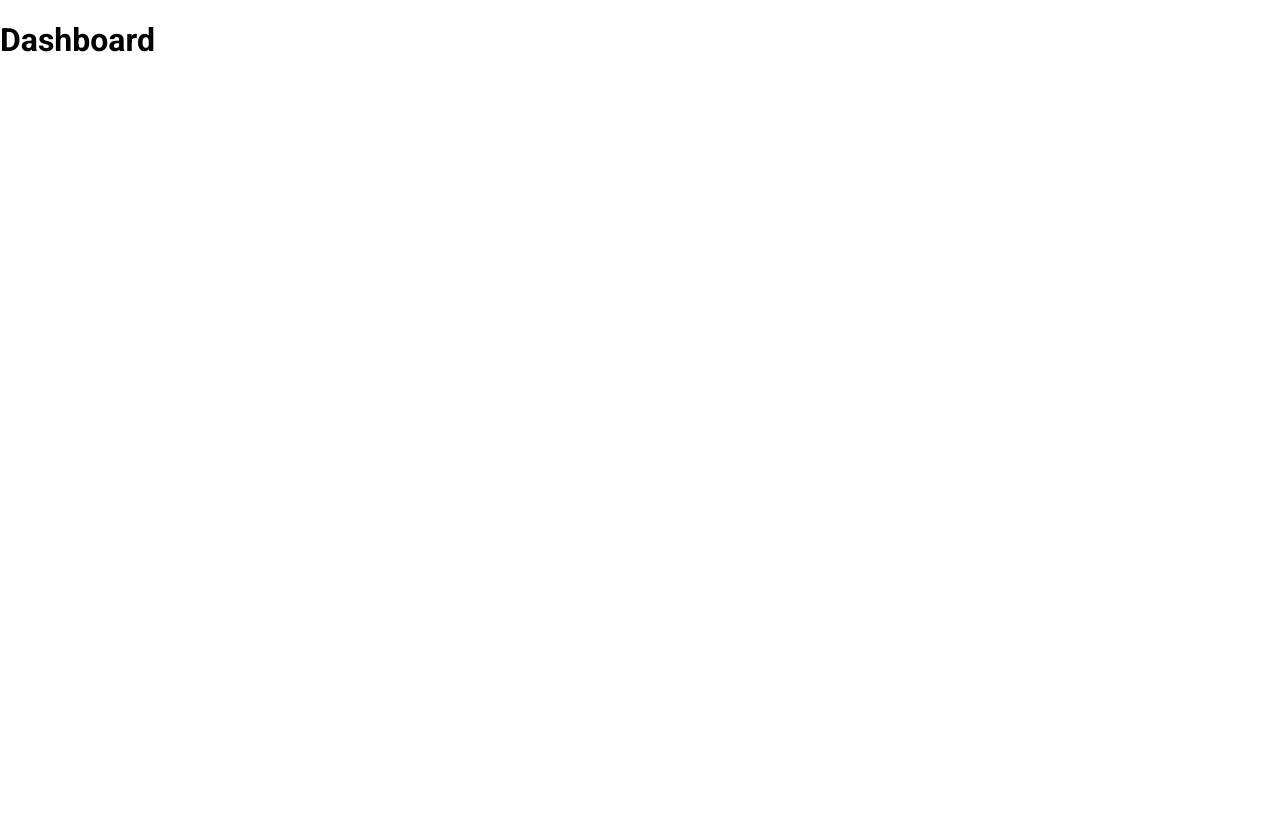
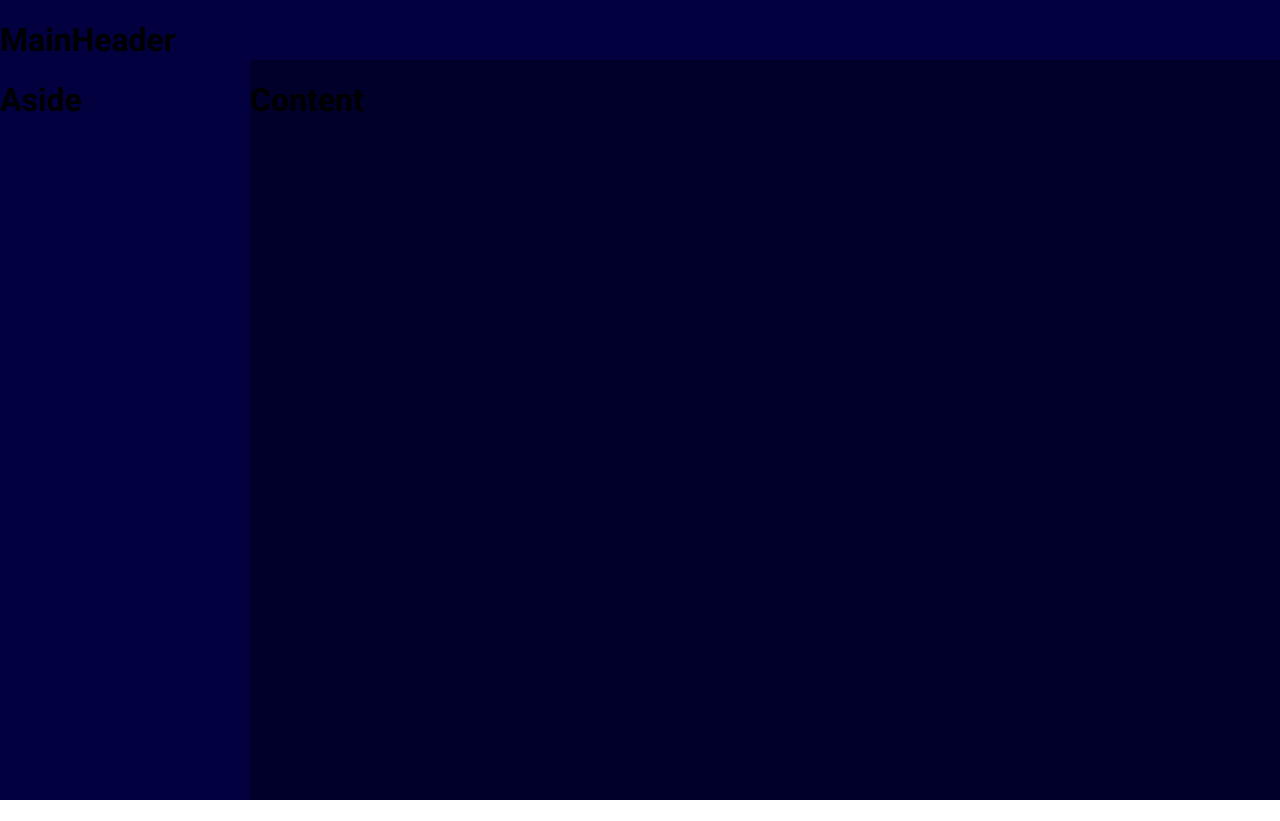
Before and after one commit to BVictorsk/my_finances, a React (Create React App) app: page / in a window 1280 px wide. After the commit the page ends 800 px from the top, so only its background shows below. Built offline with nearby package versions, Linux system fonts and the light colour scheme.

Commit message:
added grid layout

```diff
--- a/src/App.tsx
+++ b/src/App.tsx
@@ -1,11 +1,12 @@
-import Dashboard from './pages/dashboard';
+import Layout from './components/layout';
 import GlobalStyles from './styles/GlobalStyles';
+
 
 const App: React.FC = () => {
   return (
     <>
       <GlobalStyles />
-      <Dashboard />
+      <Layout />
     </>
   );
 }
--- /dev/null
+++ b/src/components/aside/index.tsx
@@ -0,0 +1,12 @@
+import React from 'react';
+import { Container } from './styles'
+
+const Aside: React.FC = () => {
+    return (
+        <Container>
+            <h1>Aside</h1>
+        </Container>
+    );
+  }
+
+  export default Aside;
--- /dev/null
+++ b/src/components/aside/styles.ts
@@ -0,0 +1,7 @@
+import styled from 'styled-components';
+
+export const Container = styled.div `
+    grid-area: AS;
+
+    background-color: #02003f;
+`;
--- /dev/null
+++ b/src/components/content/index.tsx
@@ -0,0 +1,12 @@
+import React from 'react';
+import { Container } from './styles'
+
+const Content: React.FC = () => {
+    return (
+        <Container>
+            <h1>Content</h1>
+        </Container>
+    );
+  }
+
+  export default Content;
--- /dev/null
+++ b/src/components/content/styles.ts
@@ -0,0 +1,7 @@
+import styled from 'styled-components';
+
+export const Container = styled.div `
+    grid-area: CT;
+
+    background-color: #00002a;
+`;
--- /dev/null
+++ b/src/components/layout/index.tsx
@@ -0,0 +1,17 @@
+import React from 'react';
+import Aside from '../aside';
+import Content from '../content';
+import MainHeader from '../mainHeader';
+import { Grid } from './styles'
+
+const Layout: React.FC = () => {
+    return (
+        <Grid>
+            <MainHeader />
+            <Aside />
+            <Content />
+        </Grid>
+    );
+  }
+
+  export default Layout;
--- /dev/null
+++ b/src/components/layout/styles.ts
@@ -0,0 +1,13 @@
+import styled from 'styled-components';
+
+export const Grid = styled.div `
+    display:  grid;
+    grid-template-columns: 250px auto;
+    grid-template-rows: 60px auto;
+    grid-template-areas:
+        'MH MH'
+        'AS CT';
+
+        height: 100vh;
+
+`;
--- /dev/null
+++ b/src/components/mainHeader/index.tsx
@@ -0,0 +1,12 @@
+import React from 'react';
+import { Container } from './styles'
+
+const MainHeader: React.FC = () => {
+    return (
+        <Container>
+            <h1>MainHeader</h1>
+        </Container>
+    );
+  }
+
+  export default MainHeader;
--- /dev/null
+++ b/src/components/mainHeader/styles.ts
@@ -0,0 +1,7 @@
+import styled from 'styled-components';
+
+export const Container = styled.div `
+    grid-area: MH;
+
+    background-color: #02003f;
+`;
--- a/src/styles/GlobalStyles.ts
+++ b/src/styles/GlobalStyles.ts
@@ -20,5 +20,4 @@
     button {
         cursor: pointer;
     }
-
 `;
```
